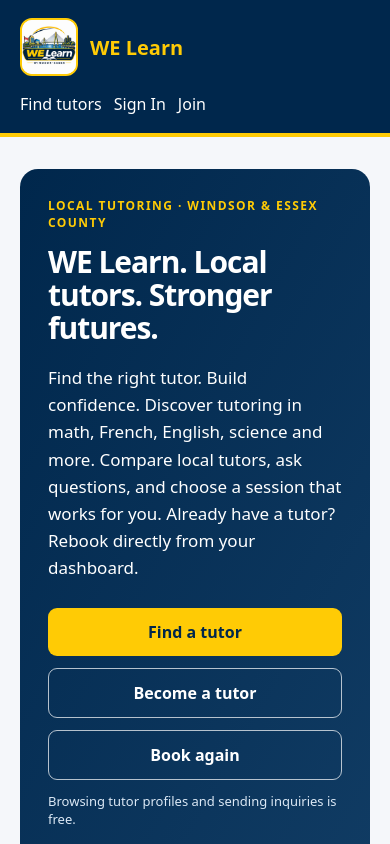
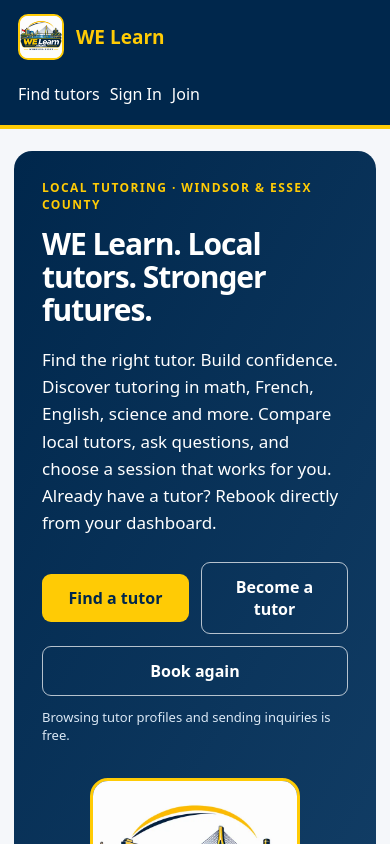
Before and after one commit to jvalenciuk/essex-tutor-connect, a Next.js app: page / in a window 390 px wide. Shown: the top 844 px of the page. Built offline with nearby package versions, Linux system fonts and the light colour scheme; no server answers.

Commit message:
Improve phone and desktop branding and booking layout

```diff
--- a/app/style.css
+++ b/app/style.css
@@ -1,6 +1,6 @@
 
-/* ESSEX TUTOR CONNECT
-   Michigan Maize & Blue Theme */
+/* WE Learn — Windsor & Essex County
+   Navy and maize identity */
 
 :root {
   --blue: #00274C;
@@ -477,3 +477,21 @@ header .brand { display:inline-flex; align-items:center; gap:12px; white-space:n
 .brand-logo { width:74px; height:74px; object-fit:contain; background:#fff; border-radius:12px; border:2px solid var(--maize); }
 .home-brand-logo { display:block; width:min(260px,100%); height:auto; margin:0 auto 6px; border:3px solid var(--maize); border-radius:18px; background:#fff; }
 @media(max-width:600px) { .brand-logo { width:58px; height:58px; } header .brand { font-size:20px; } .home-brand-logo { width:min(210px,82%); } }
+
+/* Responsive WE Learn branding and booking actions */
+.brand { display: inline-flex; align-items: center; gap: 10px; text-decoration: none; }
+.brand-logo { object-fit: contain; width: 56px; height: 56px; border-radius: 10px; }
+.home-hero-actions { display: flex; flex-wrap: wrap; gap: 12px; align-items: center; }
+.home-hero-actions > a { min-height: 44px; display: inline-flex; align-items: center; justify-content: center; }
+@media (max-width: 720px) {
+  header { padding: 14px 18px; }
+  header .brand { font-size: 19px; }
+  .brand-logo { width: 46px; height: 46px; }
+  header nav { gap: 10px; }
+  header nav a { padding: 6px 0; }
+  .signed-in-identity-label { display: none; }
+  .home-hero { grid-template-columns: minmax(0, 1fr); }
+  .home-hero-side { min-width: 0; }
+  .home-hero-actions > a { flex: 1 1 140px; text-align: center; }
+  main { padding: 22px 14px; }
+}
```
